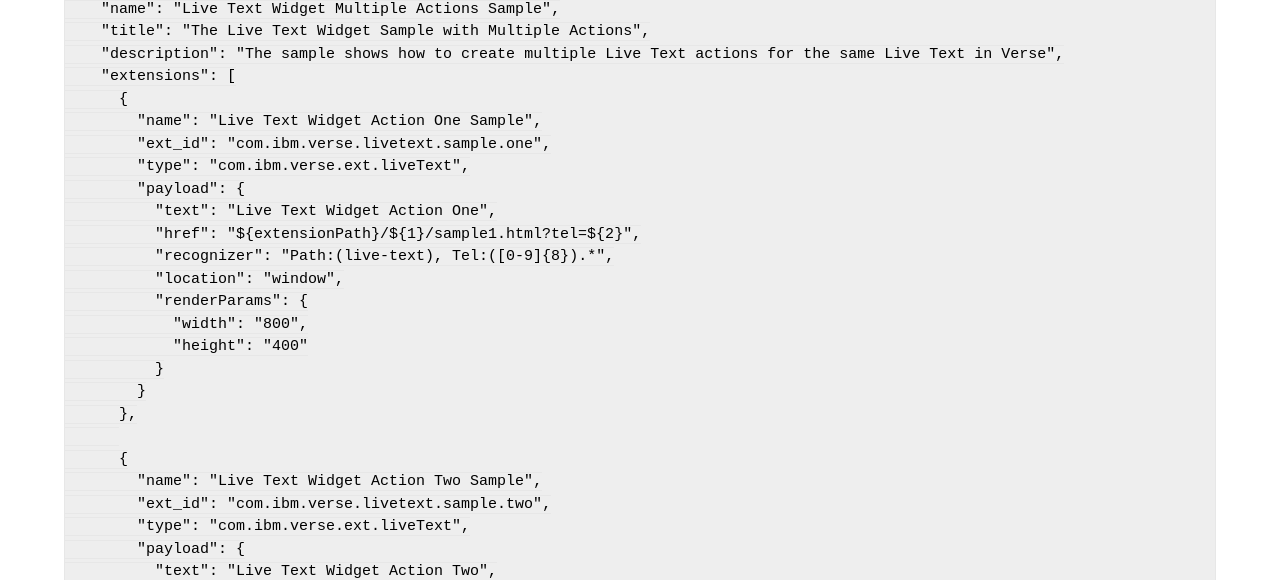
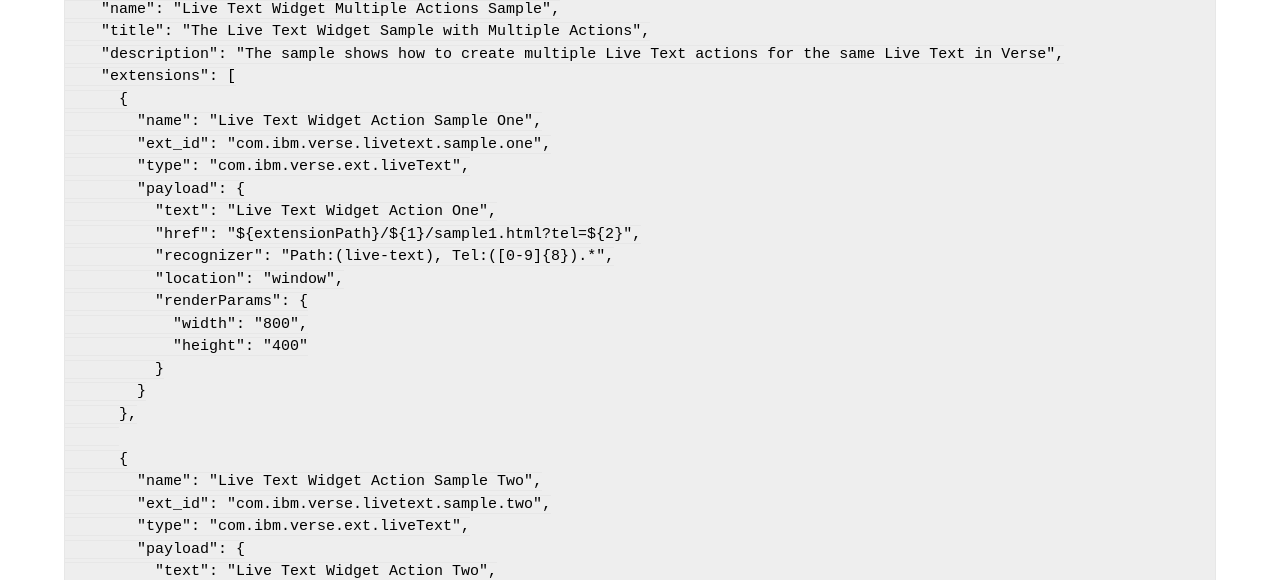
Before and after one commit to ibmverse/verse-developer, a Jekyll site: the page built from _tutorials/tutorial_live_text.md, in a window 1280 px wide and 900 px high, scrolled down 1793 px. Shown: the part 147-727 px from the top of the window. Built offline with Jekyll 4.4.1, drawn with Linux system fonts in a browser that asks for light colours.

Commit message:
Minor changes.

```diff
--- a/_tutorials/tutorial_live_text.md
+++ b/_tutorials/tutorial_live_text.md
@@ -86,7 +86,7 @@
     "description": "The sample shows how to create multiple Live Text actions for the same Live Text in Verse",
     "extensions": [
       {
-        "name": "Live Text Widget Action One Sample",
+        "name": "Live Text Widget Action Sample One",
         "ext_id": "com.ibm.verse.livetext.sample.one",
         "type": "com.ibm.verse.ext.liveText",
         "payload": {
@@ -102,7 +102,7 @@
       },
 
       {
-        "name": "Live Text Widget Action Two Sample",
+        "name": "Live Text Widget Action Sample Two",
         "ext_id": "com.ibm.verse.livetext.sample.two",
         "type": "com.ibm.verse.ext.liveText",
         "payload": {
```
